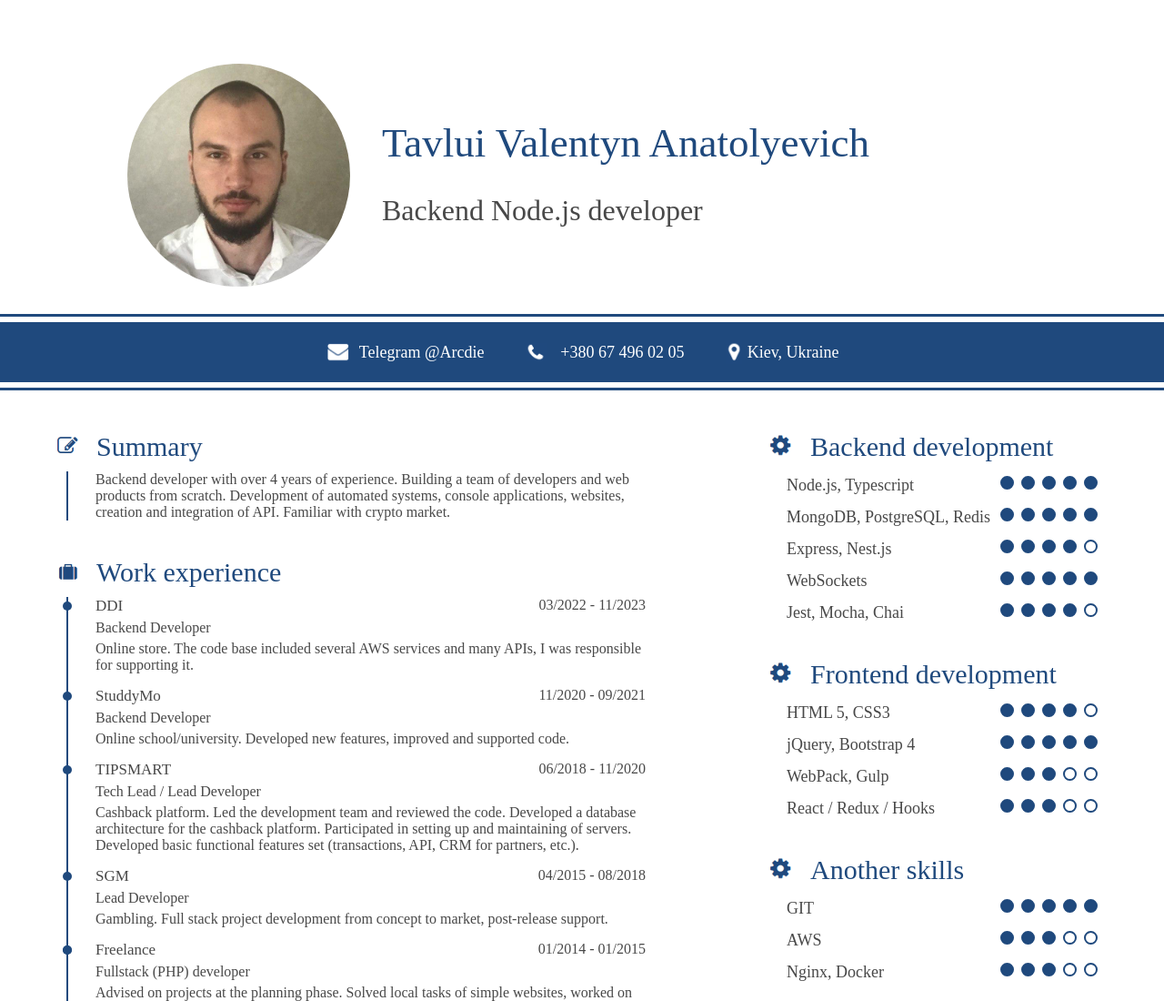
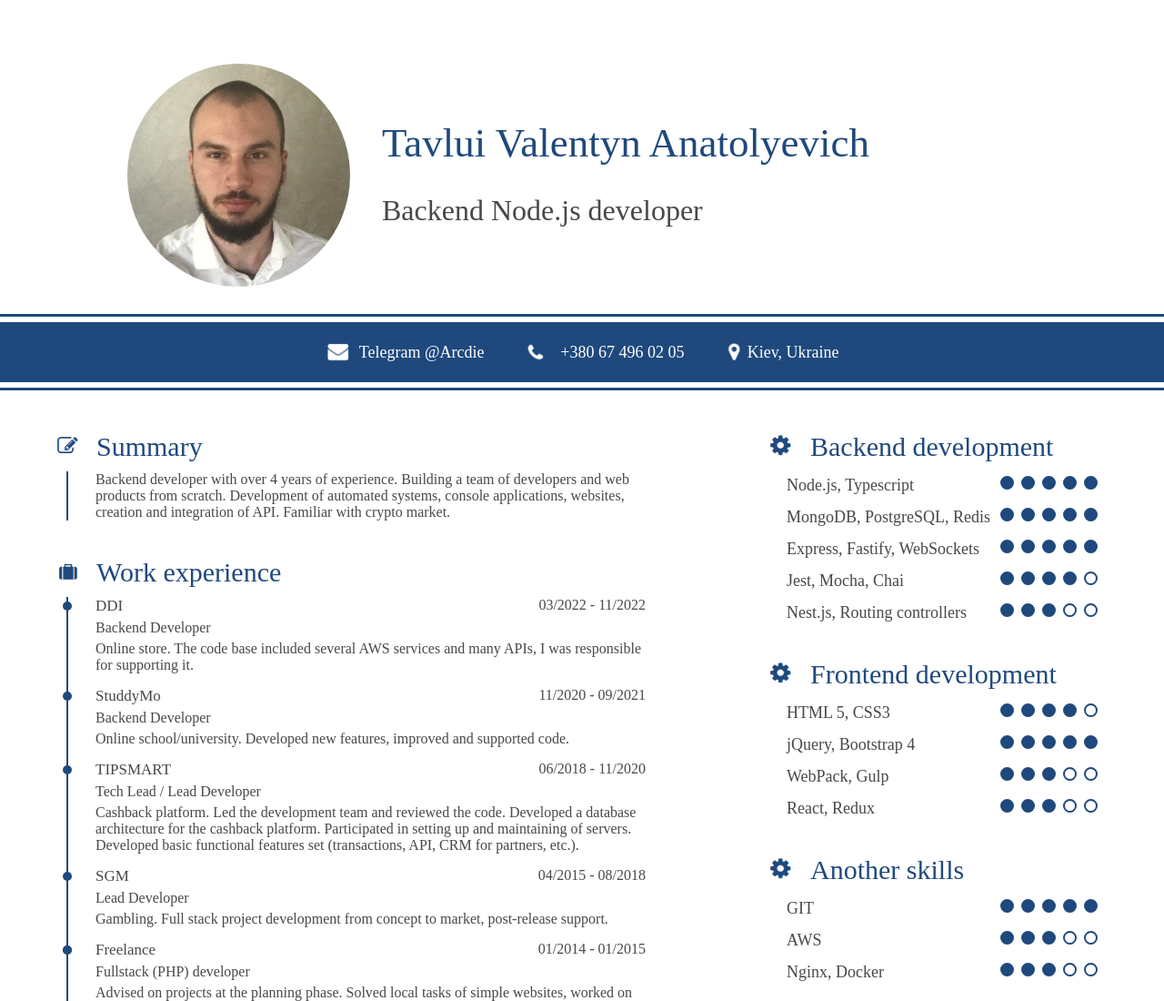
Before and after one commit to Arcdie/CV, a website: page public/index.html in a window 1280 px wide. Shown: the top 1100 px of the page at 91% size. Drawn offline with Linux system fonts and the light colour scheme; a web font is replaced by a local one.

Commit message:
master: commit before reinstall oc

```diff
--- a/public/index.html
+++ b/public/index.html
@@ -70,7 +70,7 @@
 
         <div class="content">
           <div class="company">
-            <span>03/2022 - 11/2023</span>
+            <span>03/2022 - 11/2022</span>
             <h4 class="point">DDI</h4>
             <p>Backend Developer</p>
             <p>Online store. The code base included several AWS services and many APIs, I was responsible for supporting
@@ -163,18 +163,7 @@
           </div>
 
           <div class="skill">
-            <p>Express, Nest.js</p>
-            <div class="level">
-              <span class="filled"></span>
-              <span class="filled"></span>
-              <span class="filled"></span>
-              <span class="filled"></span>
-              <span></span>
-            </div>
-          </div>
-
-          <div class="skill">
-            <p>WebSockets</p>
+            <p>Express, Fastify, WebSockets</p>
             <div class="level">
               <span class="filled"></span>
               <span class="filled"></span>
@@ -191,6 +180,17 @@
               <span class="filled"></span>
               <span class="filled"></span>
               <span class="filled"></span>
+              <span></span>
+            </div>
+          </div>
+
+          <div class="skill">
+            <p>Nest.js, Routing controllers</p>
+            <div class="level">
+              <span class="filled"></span>
+              <span class="filled"></span>
+              <span class="filled"></span>
+              <span></span>
               <span></span>
             </div>
           </div>
@@ -238,7 +238,7 @@
           </div>
 
           <div class="skill">
-            <p>React / Redux / Hooks</p>
+            <p>React, Redux</p>
             <div class="level">
               <span class="filled"></span>
               <span class="filled"></span>
```
Also changed, not shown: CV.html (+14 -14 lines), 1 other file.
